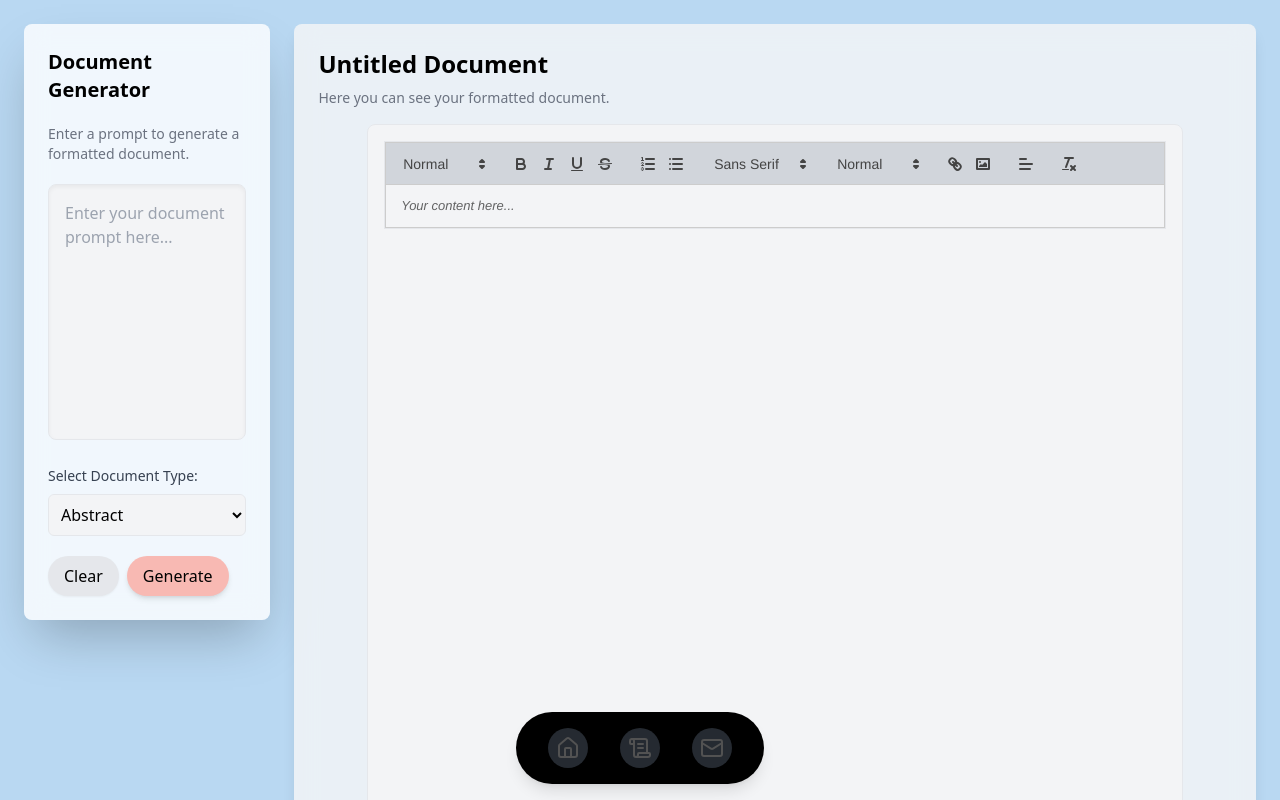
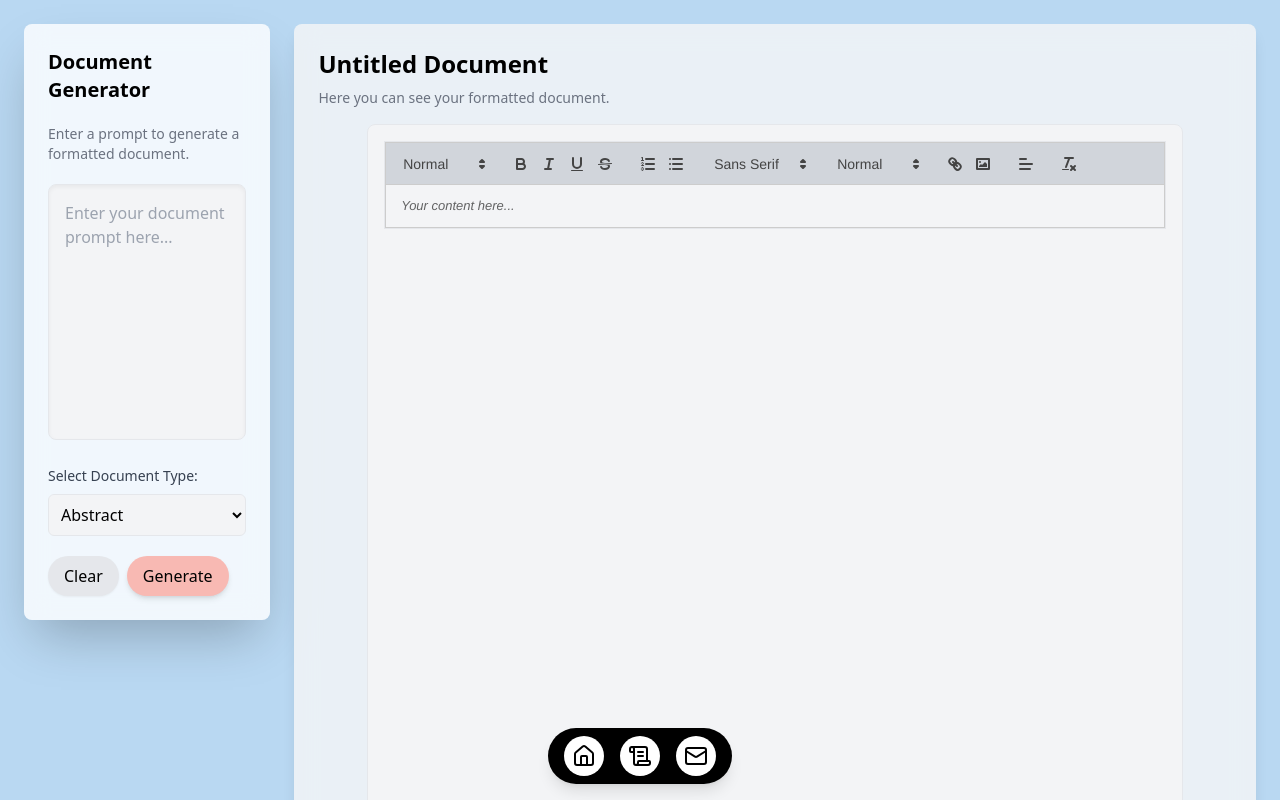
Before and after one commit to krishn404/genxie, a Next.js app: page /DocumentGenerate in a window 1280 px wide. Shown: the top 800 px of the page. Built offline with nearby package versions, Linux system fonts and the light colour scheme.

Commit message:
Navbr✨  landing page ⚡️

```diff
--- a/src/components/CardSpotlight.js
+++ b/src/components/CardSpotlight.js
@@ -78,7 +78,7 @@ const CardSpotlight = () => {
         }}
       />
       <p
-        className={`text-sm text-gray-200 transform transition-all duration-300 ease-in-out opacity-${opacity} translate-y-${translateY} ${
+        className={`text-2xl text-gray-200 transform transition-all duration-300 ease-in-out opacity-${opacity} translate-y-${translateY} ${
           textVisible ? 'opacity-100' : 'opacity-0'
         }`}
         style={{ transition: 'opacity 0.5s ease-in-out' }} // Smooth fade in and fade out
--- a/src/components/Navbar.js
+++ b/src/components/Navbar.js
@@ -16,18 +16,18 @@ const Navbar = () => {
     const data = [
         {
             title: 'Home',
-            icon: <HomeIcon className='h-6 w-6 text-neutral-600 dark:text-neutral-300' />,
+            icon: <HomeIcon className='h-6 w-6 text-black' />,
             href: '/LandingPage', // Path to your landing page
         },
         {
             title: 'New Document',
-            icon: <ScrollText className='h-6 w-6 text-neutral-600 dark:text-neutral-300' />,
+            icon: <ScrollText className='h-6 w-6 text-black' />,
             href: '#', // Link for New Document (placeholder)
             onClick: () => setIsConfirmationModalOpen(true) // Open the confirmation modal when clicked
         },
         {
             title: 'Email',
-            icon: <Mail className='h-6 w-6 text-neutral-600 dark:text-neutral-300' />,
+            icon: <Mail className='h-6 w-6 text-black' />,
             href: '#', // Link for Email (placeholder)
             onClick: () => setIsMailModalOpen(true) // Open the mail modal when clicked
         },
@@ -59,7 +59,7 @@ const Navbar = () => {
 
     return (
         <>
-            <motion.div className="fixed bottom-4 left-1/2 transform -translate-x-1/2 py-4 px-8 bg-black backdrop-blur-lg rounded-full shadow-lg flex items-center space-x-8 z-50">
+            <motion.div className="fixed bottom-4 left-1/2 transform -translate-x-1/2 py-2 px-4 bg-black backdrop-blur-lg rounded-full shadow-lg flex items-center space-x-4 z-50">
                 {data.map((item, idx) => (
                     <motion.div
                         key={idx}
@@ -74,7 +74,7 @@ const Navbar = () => {
                         whileHover={{ scale: 1.2 }} // Hover effect to scale up the icon
                         transition={{ type: 'spring', stiffness: 300 }}
                     >
-                        <div className="flex items-center justify-center p-2 rounded-full bg-gray-600/50 hover:bg-gray-600 transition-all">
+                        <div className="flex items-center justify-center p-2 rounded-full bg-white hover:bg-gray-600 transition-all">
                             {item.icon}
                         </div>
                         {/* Tooltip above the icon */}
```
